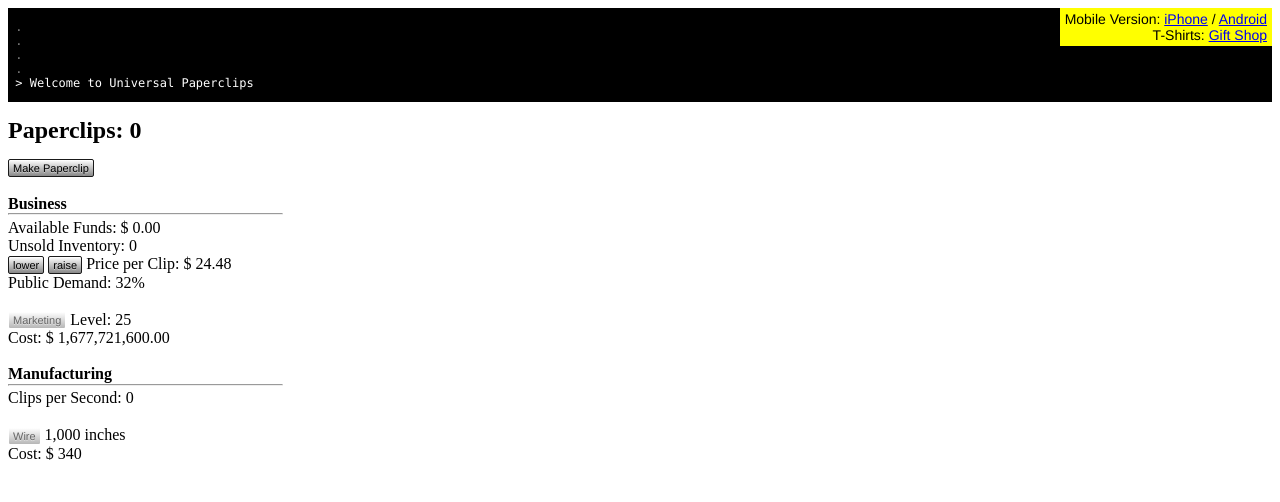
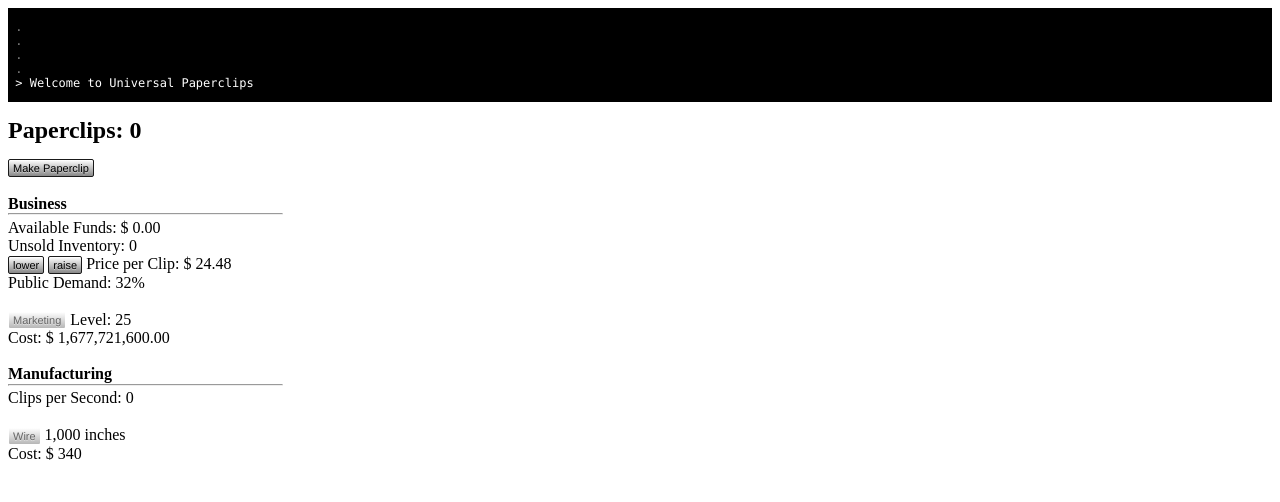
Before and after one commit to StevenMilneDev/paperclips, a plain HTML site: page index.htm in a window 1280 px wide. Drawn offline with Linux system fonts and the light colour scheme.

Commit message:
REMOVE: The gift shop advert

```diff
--- a/index.htm
+++ b/index.htm
@@ -23,14 +23,6 @@
         </div>
 
         <div id="consoleDiv">
-
-            <div id="giftShopDiv" class="shop">
-
-                Mobile Version: <a href="https://t.co/t7YJKgiQpr" target="_blank">iPhone</a> / <a href="https://t.co/vtIAcdIYEj" target="_blank">Android</a><br>
-
-                T-Shirts: <a href="https://teespring.com/stores/universal-paperclips" target="_blank">Gift Shop</a>
-
-            </div>
 
             <p class="consoleOld">
                 <span>&nbsp;.&nbsp;</span><span id="readout5"></span><br>
```
